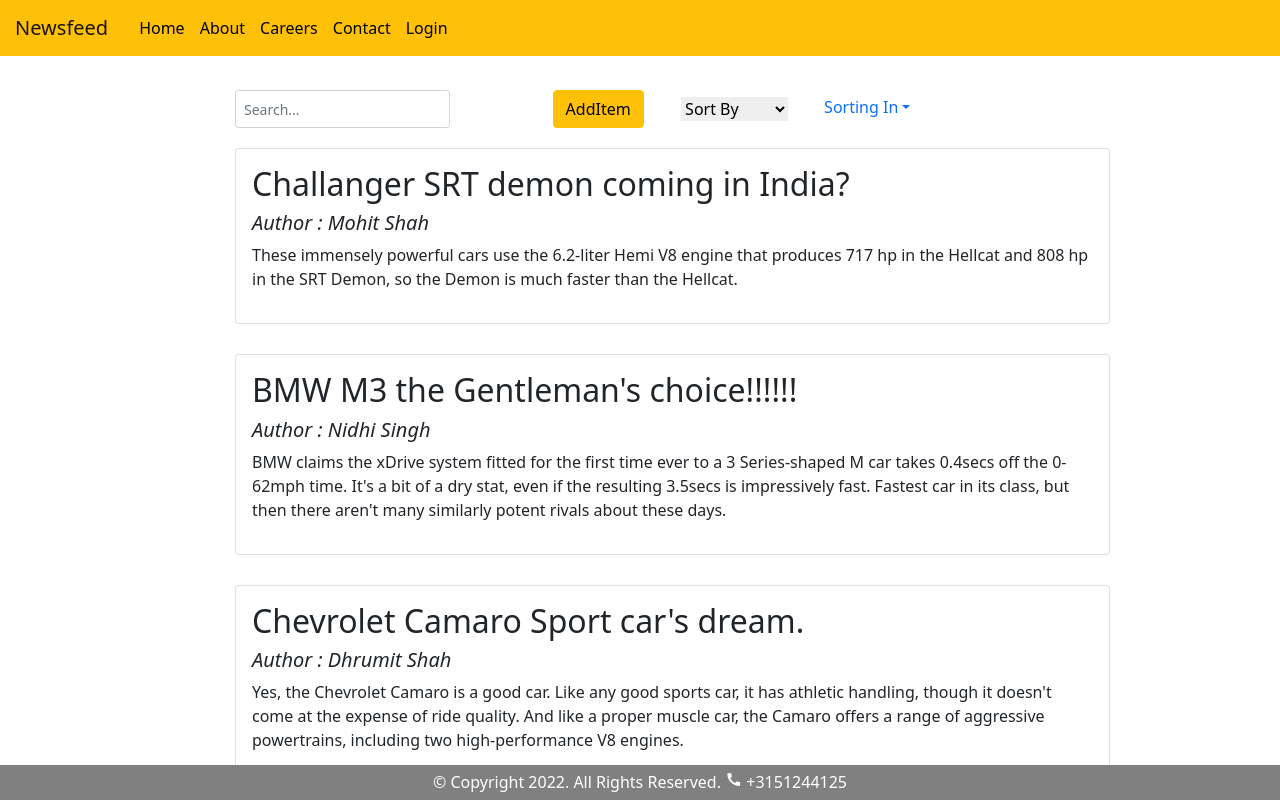
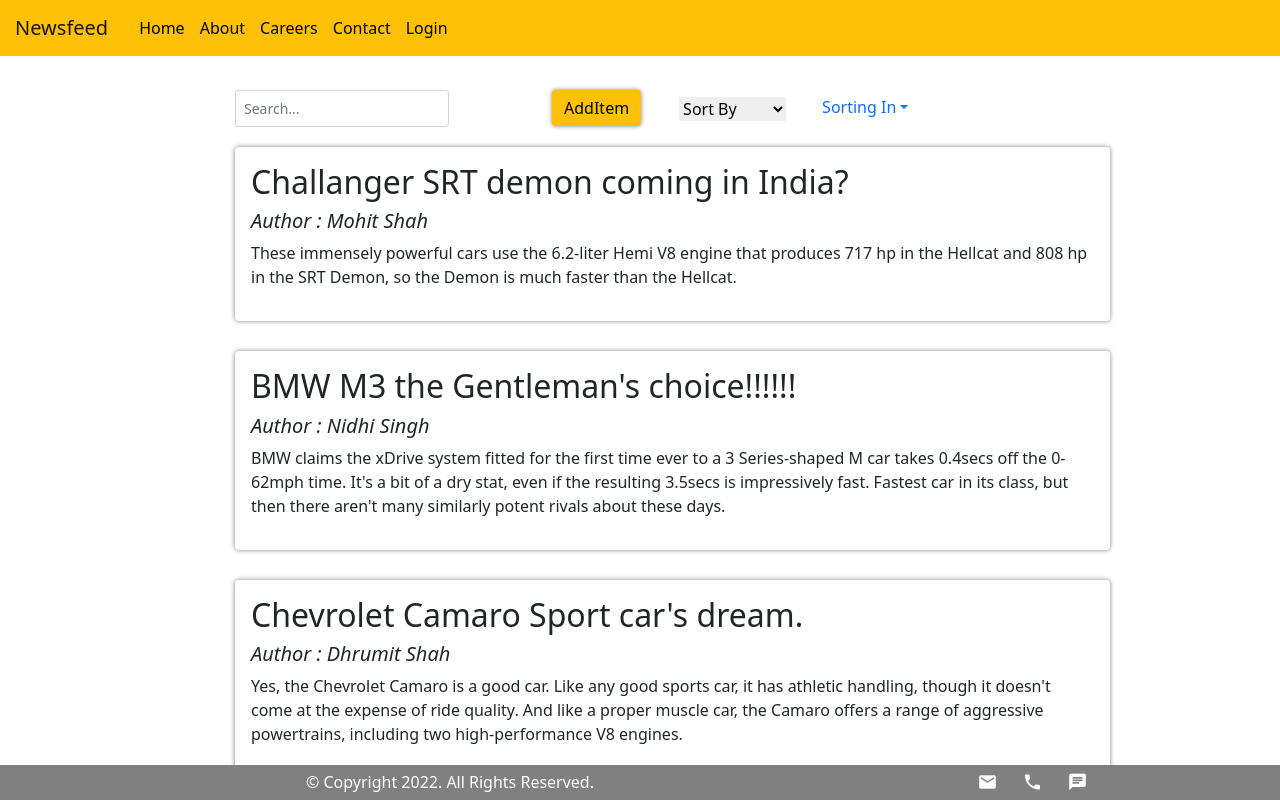
Before and after one commit to mohit7shah/newsfeed, a Vue app: page / in a window 1280 px wide. Shown: the top 800 px of the page. Built offline with nearby package versions, Linux system fonts and the light colour scheme; no server answers; a web font is replaced by a local one.

Commit message:
updation UI

```diff
--- a/src/components/Footer.vue
+++ b/src/components/Footer.vue
@@ -1,21 +1,16 @@
 <template>
   <footer class="footer">
     <div class="container">
-      <p>
-        © Copyright 2022. All Rights Reserved.
-        <i class="material-icons">call</i>
-        +3151244125
-      </p>
-      <!-- <MDBBtn
-        tag="a"
-        color="primary"
-        href="#!"
-        floating
-        size="lg"
-        style="background-color: rgb(172, 43, 172)"
-      >
-        <MDBIcon iconStyle="fab" icon="instagram"></MDBIcon>
-      </MDBBtn> -->
+      <div class="row">
+        <div class="col-md-8">
+          <p>© Copyright 2022. All Rights Reserved.</p>
+        </div>
+        <div class="col-md-4">
+          <i class="material-icons"> mail</i>
+          <i class="material-icons"> phone</i>
+          <i class="material-icons"> chat</i>
+        </div>
+      </div>
     </div>
   </footer>
 </template>
@@ -48,6 +43,8 @@
 }
 
 .material-icons {
-  font-size: 17px;
+  font-size: 20px;
+  margin-top: 2px;
+  margin-left: 25px;
 }
 </style>
--- a/src/components/ProductItem.vue
+++ b/src/components/ProductItem.vue
@@ -60,7 +60,7 @@
   },
   methods: {
     editButton(id) {
-      if (this.$store.getters.isLogin) {
+      if (localStorage.getItem("isLogin") == "true") {
         // alert("Are you sure you want to edit this data?");
         this.$router.push({
           path: "/edititem",
@@ -73,7 +73,7 @@
     },
     deleteEvent(id) {
       // console.log(id);
-      if (this.$store.getters.isLogin) {
+      if (localStorage.getItem("isLogin") == "true") {
         alert("Are you sure you want to delete this item?");
         this.$store.commit("deleteNews", id);
         // console.log(id);
@@ -85,10 +85,12 @@
 };
 </script>
 
-<style>
+<style scoped>
 .product {
   margin-top: 20px;
   margin-bottom: 30px;
+  border: none !important;
+  box-shadow: grey 0px 0px 5px;
 }
 
 .product_title {
@@ -113,4 +115,8 @@
 .btn-success {
   margin-right: 10px;
 }
+
+.btn {
+  width: 10%;
+}
 </style>
--- a/src/views/Home.vue
+++ b/src/views/Home.vue
@@ -114,7 +114,7 @@
     },
     verifyLogin() {
       // console.log(this.$store.getters.isLogin);
-      if (this.$store.getters.isLogin) {
+      if (localStorage.getItem("isLogin") == "true") {
         this.$router.push({
           path: "/additem",
         });
@@ -145,12 +145,17 @@
   text-decoration: none;
   text-transform: none;
   color: black;
+  border: none;
+  box-shadow: grey 0px 0px 5px;
 }
 
 .add_item {
   margin-left: 50px;
   justify-content: center;
   width: 80%;
+}
+
+.btn {
 }
 
 .Data {
```
